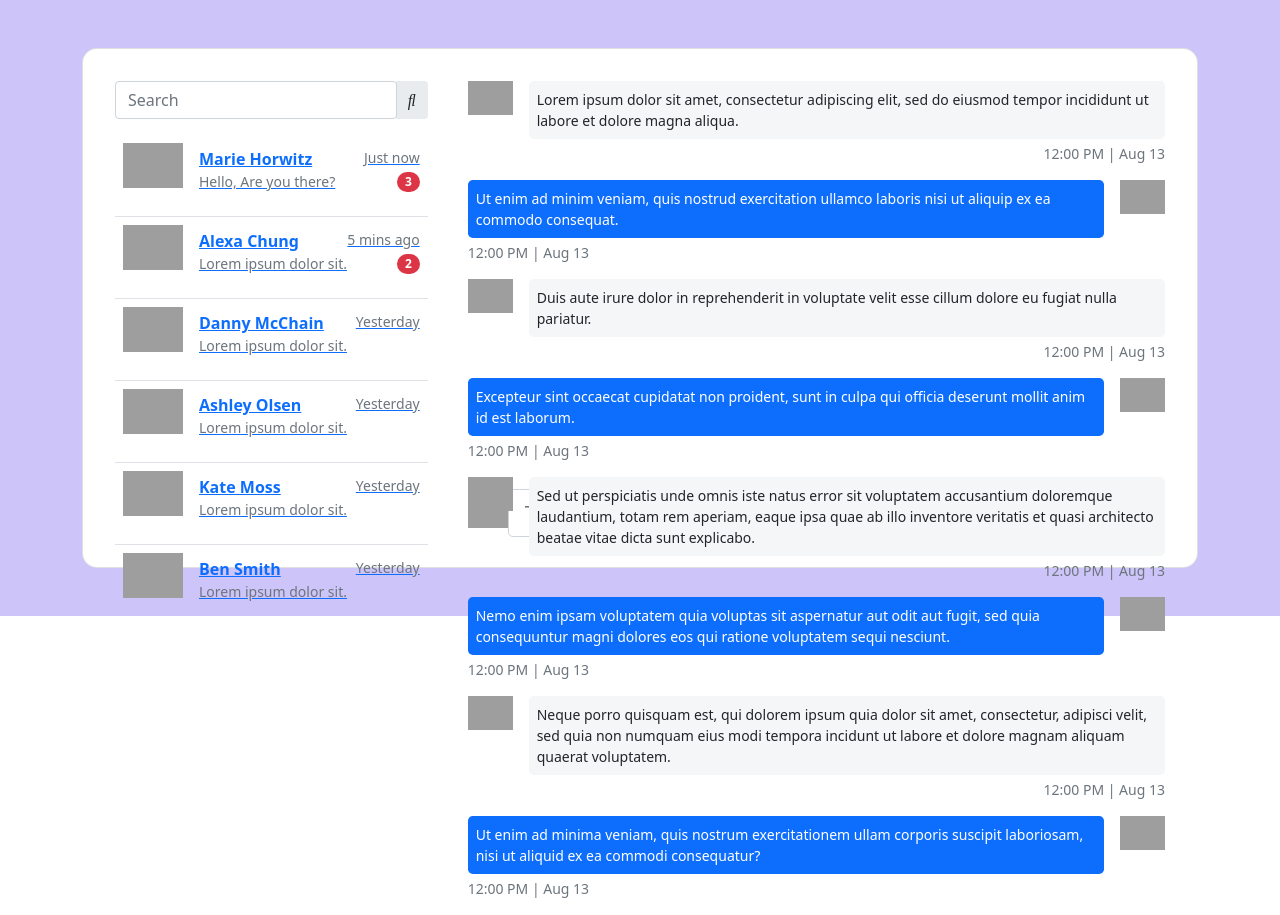
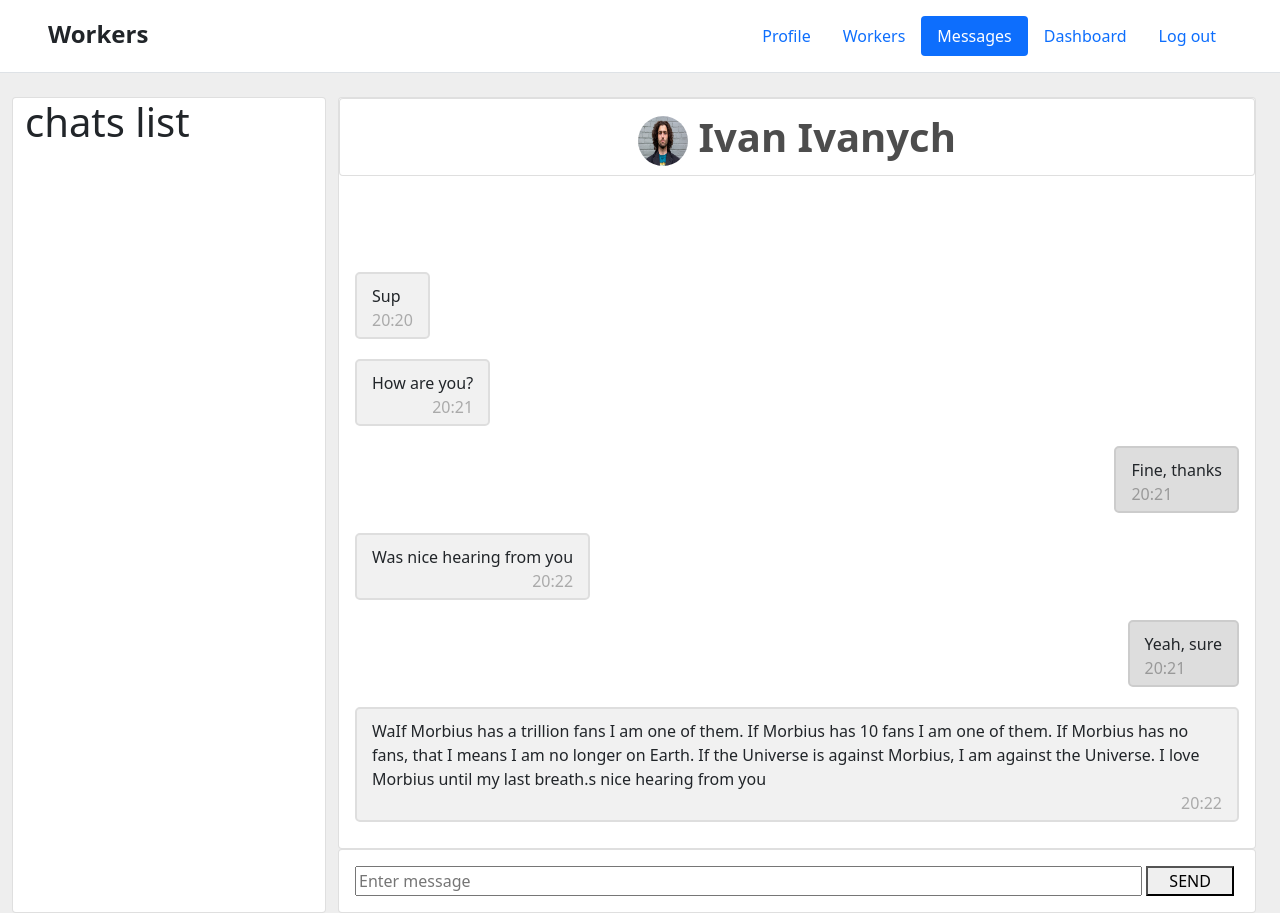
Before and after one commit to thrldr/Workers-Chat-Website, a PHP site: page / in a window 1280 px wide. Run offline with PHP 8.4, Linux system fonts and the light colour scheme; grey boxes are pictures that could not be loaded.

Commit message:
Set up a working chat that can append and prepend messages as well as get messages from keyboard

```diff
--- a/chats/index.html
+++ b/chats/index.html
@@ -1,290 +1,79 @@
+<!DOCTYPE html>
 <html>
 <head>
+	<meta name="viewport" content="width=device-width, initial-scale=1">
+	<link href="bootstrap.min.css" rel="stylesheet">
+    <link href="style.css" rel="stylesheet">
 
-<link href="https://cdnjs.cloudflare.com/ajax/libs/font-awesome/4.7.0/css/font-awesome.css" type="text/css" rel="stylesheet">
-<link href="bootstrap.min.css" rel="stylesheet" id="bootstrap-css">
+    <script src="https://ajax.googleapis.com/ajax/libs/jquery/3.6.0/jquery.min.js"></script>
+    <script src="main.js"></script>
+	<script src="message-rendering.js"></script>
+	<script src="message-requests.js"></script>
 
+    <meta name="viewport" content="width=device-width, initial-scale=1.0">
 </head>
+
 <body>
-	<section style="background-color: #CDC4F9;">
-  <div class="container py-5">
+	<div class="container-fluid" style="background-color: rgb(255, 255, 255);">
+      <header class="d-flex flex-wrap py-3 mb-4 border-bottom">
+        <a href="index.html" class="d-flexalign-items-center mb-3 mb-md-0 me-md-auto text-dark text-decoration-none">
+			<span class="fs-4 px-5"><b>Workers</b></span>
+        </a>
 
+        <ul class="nav nav-pills px-5">
+          <li class="nav-item"><a href="../profile/index.html" class="nav-link">Profile</a></li>
+          <li class="nav-item"><a href="#" class="nav-link">Workers</a></li>
+          <li class="nav-item"><a href="#" class="nav-link active">Messages</a></li>
+          <li class="nav-item"><a href="#" class="nav-link">Dashboard</a></li>
+          <li class="nav-item"><a href="../login/index.html" class="nav-link">Log out</a></li>
+        </ul>
+      </header>
+    </div>
+
+	<div class="container-fluid px-4" >
 		<div class="row">
-      <div class="col-md-12">
+			<!-- chats list -->
+			<div class="col-sm-3 card">
+				<div>
+					<h1>chats list</h1>
+				</div>
+			</div>
 
-        <div class="card" id="chat3" style="border-radius: 15px;">
+
+			<!-- current chat -->
+
+			<div class="col-sm-9">
+				<div class="card">
+					<div class="container-fluid py-2 align-items-center card">
+						<a href="../profile/index.html">
+							<span class="fs-1 align-middle">
+								<img src="guy1.jpg" alt="Avatar" class="img-fluid">
+								<b>Ivan Ivanych</b>
+							</span>
+						</a>
+					</div>
 					<div class="card-body">
 
-            <div class="row">
-              <div class="col-md-6 col-lg-5 col-xl-4 mb-4 mb-md-0">
-
-                <div class="p-3">
-
-                  <div class="input-group rounded mb-3">
-                    <input type="search" class="form-control rounded" placeholder="Search" aria-label="Search"
-                      aria-describedby="search-addon" />
-                    <span class="input-group-text border-0" id="search-addon">
-                      <i class="fas fa-search"></i>
-                    </span>
+						<div class="overflow-auto" id="chat" style="height: 40em;">
+							<div id="chat-start" style="display: none;"></div>
+								<!-- messages go here -->
+							<div id="chat-end" style="display: none;"></div>
 						</div>
 
-                  <div data-mdb-perfect-scrollbar="true" style="position: relative; height: 400px">
-                    <ul class="list-unstyled mb-0">
-                      <li class="p-2 border-bottom">
-                        <a href="#!" class="d-flex justify-content-between">
-                          <div class="d-flex flex-row">
-                            <div>
-                              <img
-                                src="https://mdbcdn.b-cdn.net/img/Photos/new-templates/bootstrap-chat/ava1-bg.webp"
-                                alt="avatar" class="d-flex align-self-center me-3" width="60">
-                              <span class="badge bg-success badge-dot"></span>
-                            </div>
-                            <div class="pt-1">
-                              <p class="fw-bold mb-0">Marie Horwitz</p>
-                              <p class="small text-muted">Hello, Are you there?</p>
 					</div>
 				</div>
-                          <div class="pt-1">
-                            <p class="small text-muted mb-1">Just now</p>
-                            <span class="badge bg-danger rounded-pill float-end">3</span>
+
+				<div class="card">
+					<div class="card-body">
+							<input type="text" style="width:89%" placeholder="Enter message">
+							<button style="width:10%">SEND</button>
 					</div>
-                        </a>
-                      </li>
-                      <li class="p-2 border-bottom">
-                        <a href="#!" class="d-flex justify-content-between">
-                          <div class="d-flex flex-row">
-                            <div>
-                              <img
-                                src="https://mdbcdn.b-cdn.net/img/Photos/new-templates/bootstrap-chat/ava2-bg.webp"
-                                alt="avatar" class="d-flex align-self-center me-3" width="60">
-                              <span class="badge bg-warning badge-dot"></span>
-                            </div>
-                            <div class="pt-1">
-                              <p class="fw-bold mb-0">Alexa Chung</p>
-                              <p class="small text-muted">Lorem ipsum dolor sit.</p>
-                            </div>
-                          </div>
-                          <div class="pt-1">
-                            <p class="small text-muted mb-1">5 mins ago</p>
-                            <span class="badge bg-danger rounded-pill float-end">2</span>
-                          </div>
-                        </a>
-                      </li>
-                      <li class="p-2 border-bottom">
-                        <a href="#!" class="d-flex justify-content-between">
-                          <div class="d-flex flex-row">
-                            <div>
-                              <img
-                                src="https://mdbcdn.b-cdn.net/img/Photos/new-templates/bootstrap-chat/ava3-bg.webp"
-                                alt="avatar" class="d-flex align-self-center me-3" width="60">
-                              <span class="badge bg-success badge-dot"></span>
-                            </div>
-                            <div class="pt-1">
-                              <p class="fw-bold mb-0">Danny McChain</p>
-                              <p class="small text-muted">Lorem ipsum dolor sit.</p>
-                            </div>
-                          </div>
-                          <div class="pt-1">
-                            <p class="small text-muted mb-1">Yesterday</p>
-                          </div>
-                        </a>
-                      </li>
-                      <li class="p-2 border-bottom">
-                        <a href="#!" class="d-flex justify-content-between">
-                          <div class="d-flex flex-row">
-                            <div>
-                              <img
-                                src="https://mdbcdn.b-cdn.net/img/Photos/new-templates/bootstrap-chat/ava4-bg.webp"
-                                alt="avatar" class="d-flex align-self-center me-3" width="60">
-                              <span class="badge bg-danger badge-dot"></span>
-                            </div>
-                            <div class="pt-1">
-                              <p class="fw-bold mb-0">Ashley Olsen</p>
-                              <p class="small text-muted">Lorem ipsum dolor sit.</p>
-                            </div>
-                          </div>
-                          <div class="pt-1">
-                            <p class="small text-muted mb-1">Yesterday</p>
-                          </div>
-                        </a>
-                      </li>
-                      <li class="p-2 border-bottom">
-                        <a href="#!" class="d-flex justify-content-between">
-                          <div class="d-flex flex-row">
-                            <div>
-                              <img
-                                src="https://mdbcdn.b-cdn.net/img/Photos/new-templates/bootstrap-chat/ava5-bg.webp"
-                                alt="avatar" class="d-flex align-self-center me-3" width="60">
-                              <span class="badge bg-warning badge-dot"></span>
-                            </div>
-                            <div class="pt-1">
-                              <p class="fw-bold mb-0">Kate Moss</p>
-                              <p class="small text-muted">Lorem ipsum dolor sit.</p>
-                            </div>
-                          </div>
-                          <div class="pt-1">
-                            <p class="small text-muted mb-1">Yesterday</p>
-                          </div>
-                        </a>
-                      </li>
-                      <li class="p-2">
-                        <a href="#!" class="d-flex justify-content-between">
-                          <div class="d-flex flex-row">
-                            <div>
-                              <img
-                                src="https://mdbcdn.b-cdn.net/img/Photos/new-templates/bootstrap-chat/ava6-bg.webp"
-                                alt="avatar" class="d-flex align-self-center me-3" width="60">
-                              <span class="badge bg-success badge-dot"></span>
-                            </div>
-                            <div class="pt-1">
-                              <p class="fw-bold mb-0">Ben Smith</p>
-                              <p class="small text-muted">Lorem ipsum dolor sit.</p>
-                            </div>
-                          </div>
-                          <div class="pt-1">
-                            <p class="small text-muted mb-1">Yesterday</p>
-                          </div>
-                        </a>
-                      </li>
-                    </ul>
 				</div>
 
 			</div>
 
 		</div>
-
-              <div class="col-md-6 col-lg-7 col-xl-8">
-
-                <div class="pt-3 pe-3" data-mdb-perfect-scrollbar="true"
-                  style="position: relative; height: 400px">
-
-                  <div class="d-flex flex-row justify-content-start">
-                    <img src="https://mdbcdn.b-cdn.net/img/Photos/new-templates/bootstrap-chat/ava6-bg.webp"
-                      alt="avatar 1" style="width: 45px; height: 100%;">
-                    <div>
-                      <p class="small p-2 ms-3 mb-1 rounded-3" style="background-color: #f5f6f7;">Lorem ipsum
-                        dolor
-                        sit amet, consectetur adipiscing elit, sed do eiusmod tempor incididunt ut labore et
-                        dolore
-                        magna aliqua.</p>
-                      <p class="small ms-3 mb-3 rounded-3 text-muted float-end">12:00 PM | Aug 13</p>
-                    </div>
 	</div>
 
-                  <div class="d-flex flex-row justify-content-end">
-                    <div>
-                      <p class="small p-2 me-3 mb-1 text-white rounded-3 bg-primary">Ut enim ad minim veniam,
-                        quis
-                        nostrud exercitation ullamco laboris nisi ut aliquip ex ea commodo consequat.</p>
-                      <p class="small me-3 mb-3 rounded-3 text-muted">12:00 PM | Aug 13</p>
-                    </div>
-                    <img src="https://mdbcdn.b-cdn.net/img/Photos/new-templates/bootstrap-chat/ava1-bg.webp"
-                      alt="avatar 1" style="width: 45px; height: 100%;">
-                  </div>
-
-                  <div class="d-flex flex-row justify-content-start">
-                    <img src="https://mdbcdn.b-cdn.net/img/Photos/new-templates/bootstrap-chat/ava6-bg.webp"
-                      alt="avatar 1" style="width: 45px; height: 100%;">
-                    <div>
-                      <p class="small p-2 ms-3 mb-1 rounded-3" style="background-color: #f5f6f7;">Duis aute
-                        irure
-                        dolor in reprehenderit in voluptate velit esse cillum dolore eu fugiat nulla pariatur.
-                      </p>
-                      <p class="small ms-3 mb-3 rounded-3 text-muted float-end">12:00 PM | Aug 13</p>
-                    </div>
-                  </div>
-
-                  <div class="d-flex flex-row justify-content-end">
-                    <div>
-                      <p class="small p-2 me-3 mb-1 text-white rounded-3 bg-primary">Excepteur sint occaecat
-                        cupidatat
-                        non proident, sunt in culpa qui officia deserunt mollit anim id est laborum.</p>
-                      <p class="small me-3 mb-3 rounded-3 text-muted">12:00 PM | Aug 13</p>
-                    </div>
-                    <img src="https://mdbcdn.b-cdn.net/img/Photos/new-templates/bootstrap-chat/ava1-bg.webp"
-                      alt="avatar 1" style="width: 45px; height: 100%;">
-                  </div>
-
-                  <div class="d-flex flex-row justify-content-start">
-                    <img src="https://mdbcdn.b-cdn.net/img/Photos/new-templates/bootstrap-chat/ava6-bg.webp"
-                      alt="avatar 1" style="width: 45px; height: 100%;">
-                    <div>
-                      <p class="small p-2 ms-3 mb-1 rounded-3" style="background-color: #f5f6f7;">Sed ut
-                        perspiciatis
-                        unde omnis iste natus error sit voluptatem accusantium doloremque laudantium, totam
-                        rem
-                        aperiam, eaque ipsa quae ab illo inventore veritatis et quasi architecto beatae vitae
-                        dicta
-                        sunt explicabo.</p>
-                      <p class="small ms-3 mb-3 rounded-3 text-muted float-end">12:00 PM | Aug 13</p>
-                    </div>
-                  </div>
-
-                  <div class="d-flex flex-row justify-content-end">
-                    <div>
-                      <p class="small p-2 me-3 mb-1 text-white rounded-3 bg-primary">Nemo enim ipsam
-                        voluptatem quia
-                        voluptas sit aspernatur aut odit aut fugit, sed quia consequuntur magni dolores eos
-                        qui
-                        ratione voluptatem sequi nesciunt.</p>
-                      <p class="small me-3 mb-3 rounded-3 text-muted">12:00 PM | Aug 13</p>
-                    </div>
-                    <img src="https://mdbcdn.b-cdn.net/img/Photos/new-templates/bootstrap-chat/ava1-bg.webp"
-                      alt="avatar 1" style="width: 45px; height: 100%;">
-                  </div>
-
-                  <div class="d-flex flex-row justify-content-start">
-                    <img src="https://mdbcdn.b-cdn.net/img/Photos/new-templates/bootstrap-chat/ava6-bg.webp"
-                      alt="avatar 1" style="width: 45px; height: 100%;">
-                    <div>
-                      <p class="small p-2 ms-3 mb-1 rounded-3" style="background-color: #f5f6f7;">Neque porro
-                        quisquam
-                        est, qui dolorem ipsum quia dolor sit amet, consectetur, adipisci velit, sed quia non
-                        numquam
-                        eius modi tempora incidunt ut labore et dolore magnam aliquam quaerat voluptatem.</p>
-                      <p class="small ms-3 mb-3 rounded-3 text-muted float-end">12:00 PM | Aug 13</p>
-                    </div>
-                  </div>
-
-                  <div class="d-flex flex-row justify-content-end">
-                    <div>
-                      <p class="small p-2 me-3 mb-1 text-white rounded-3 bg-primary">Ut enim ad minima veniam,
-                        quis
-                        nostrum exercitationem ullam corporis suscipit laboriosam, nisi ut aliquid ex ea
-                        commodi
-                        consequatur?</p>
-                      <p class="small me-3 mb-3 rounded-3 text-muted">12:00 PM | Aug 13</p>
-                    </div>
-                    <img src="https://mdbcdn.b-cdn.net/img/Photos/new-templates/bootstrap-chat/ava1-bg.webp"
-                      alt="avatar 1" style="width: 45px; height: 100%;">
-                  </div>
-
-                </div>
-
-                <div class="text-muted d-flex justify-content-start align-items-center pe-3 pt-3 mt-2">
-                  <img src="https://mdbcdn.b-cdn.net/img/Photos/new-templates/bootstrap-chat/ava6-bg.webp"
-                    alt="avatar 3" style="width: 40px; height: 100%;">
-                  <input type="text" class="form-control form-control-lg" id="exampleFormControlInput2"
-                    placeholder="Type message">
-                  <a class="ms-1 text-muted" href="#!"><i class="fas fa-paperclip"></i></a>
-                  <a class="ms-3 text-muted" href="#!"><i class="fas fa-smile"></i></a>
-                  <a class="ms-3" href="#!"><i class="fas fa-paper-plane"></i></a>
-                </div>
-
-              </div>
-            </div>
-
-          </div>
-        </div>
-
-      </div>
-    </div>
-
-  </div>
-</section>
-
-
-<script src="https://maxcdn.bootstrapcdn.com/bootstrap/3.4.1/js/bootstrap.min.js"></script>
-<script src="https://ajax.googleapis.com/ajax/libs/jquery/3.6.0/jquery.min.js"></script>
 </body>
 </html>
--- /dev/null
+++ b/chats/main.js
@@ -0,0 +1,45 @@
+function getFormattedCurrentTime(){
+    const currentDateTime = new Date($.now());
+    const hours = currentDateTime.getHours();
+    const minutes = currentDateTime.getMinutes();
+
+    currentTime = hours > 9 ? hours : '0' + hours;
+    currentTime += ":";
+    currentTime += minutes > 9 ? minutes : '0' + minutes;
+    return currentTime;
+}
+
+function sendMessageIfNotEmpty(){
+    if($("input").val()){
+        appendSentMessage(
+            $("input").val(),
+            getFormattedCurrentTime()
+        );
+        $("input").val('');
+    }
+}
+
+$(document).ready(function(){
+    const messages = requestMessages();
+
+    messages.forEach(message => {
+        if(message.sentByOwner){
+            appendSentMessage(message.text, message.time);
+        }else{
+            appendRecievedMessage(message.text, message.time);
+        }
+    });
+
+    $("body").show();
+
+    $('input').keyup(function(e){
+        if(e.keyCode == 13)
+        {
+            sendMessageIfNotEmpty()
+        }
+    });
+
+    $("button").click(function(){
+        sendMessageIfNotEmpty()
+    })
+})
--- a/chats/style.css
+++ b/chats/style.css
@@ -1,16 +1,88 @@
-#chat3 .form-control {
-border-color: transparent;
+body {
+  background-color: #eee;
 }
 
-#chat3 .form-control:focus {
-border-color: transparent;
-box-shadow: inset 0px 0px 0px 1px transparent;
+.row.equal {
+  display: flex;
+  flex-wrap: wrap;
 }
 
-.badge-dot {
-border-radius: 50%;
-height: 10px;
-width: 10px;
-margin-left: 2.9rem;
-margin-top: -.75rem;
+.container-fluid {
+  padding-right:0;
+  padding-left:0;
+  margin-right:auto;
+  margin-left:auto
 }
+
+.message{
+  border: 2px solid #dedede;
+  background-color: #f1f1f1;
+  border-radius: 5px;
+  padding-right: 15px;
+  padding-left: 15px;
+  padding-top: 10px;
+  padding-bottom: 5px;
+
+  margin: 10px 0;
+  max-width: fit-content;
+}
+
+.darker {
+  border-color: #ccc;
+  background-color: #ddd;
+  margin-left: auto;
+}
+
+.message p {
+  margin-bottom: 0;
+}
+
+.container::after {
+  content: "";
+  clear: both;
+  display: table;
+}
+
+.container img {
+  float: left;
+  width: 60px;
+  height: 60px;
+  margin-right: 20px;
+  border-radius: 50%;
+}
+
+.container img.right {
+  float: right;
+  margin-left: 20px;
+  margin-right:0;
+}
+
+.time-right {
+  float: right;
+  color: #aaa;
+}
+
+.time-left {
+  float: left;
+  color: #999;
+}
+
+.overflow-auto {
+  display: flex;
+  flex-direction: column-reverse;
+}
+
+a {
+  text-decoration: none;
+  color: rgb(77, 77, 77);
+}
+a:hover{
+  text-decoration: none;
+  color: rgb(128, 128, 128);
+}
+
+.img-fluid {
+  border-radius: 100%;
+  width: 50px;
+  height: 50px;
+}
--- a/profile/main.js
+++ b/profile/main.js
@@ -23,5 +23,5 @@ $(document).ready(function(){
     $("#position").text(data.position);
     $("#skype").text(data.skype);
     $("#profile-picture").attr("src", data.profilePicture);
-
+	$("body").show();
 })
```
Also changed, not shown: chats/message-rendering.js (added, +29 -0 lines), chats/message-requests.js (added, +35 -0 lines), profile/index.html (+13 -26 lines), profile/style.css (+7 -8 lines), chats/guy1.jpg (added), chats/guy2.jpg (added). Lines whose indentation alone changed are shown as unchanged.
